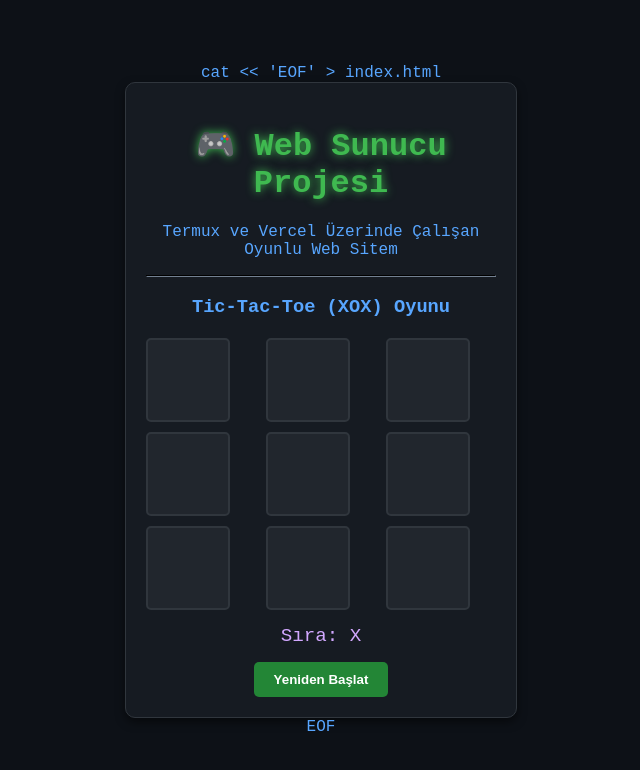
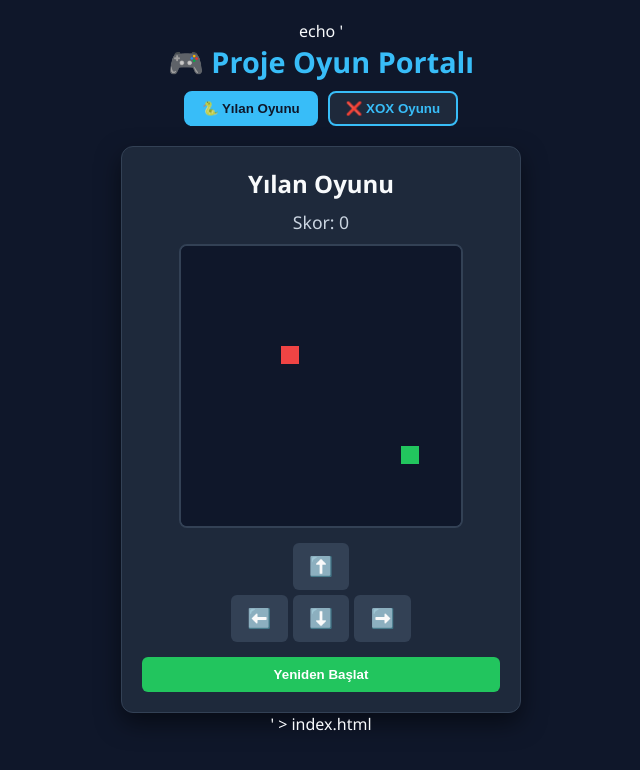
Before and after one commit to hostafa8-sudo/hocam-arti-15, a plain HTML site: page index.html in a window 1280 px wide. Shown: the whole page, without its empty margins (319-959 px from the left). Drawn offline with Linux system fonts and the light colour scheme.

Commit message:
Super arcade portal eklendi ve kod hatasi duzeltildi

```diff
--- a/index.html
+++ b/index.html
@@ -1,87 +1,81 @@
-cat << 'EOF' > index.html
-<!DOCTYPE html>
+echo '<!DOCTYPE html>
 <html lang="tr">
 <head>
     <meta charset="UTF-8">
     <meta name="viewport" content="width=device-width, initial-scale=1.0">
-    <title>Süper Web Projesi</title>
+    <title>Arcade Oyun Portalı</title>
     <style>
+        * { box-sizing: border-box; margin: 0; padding: 0; }
         body {
-            background-color: #0d1117;
-            color: #58a6ff;
-            font-family: 'Courier New', Courier, monospace;
+            background-color: #0f172a;
+            color: #f8fafc;
+            font-family: "Segoe UI", Tahoma, Geneva, Verdana, sans-serif;
             display: flex;
             flex-direction: column;
             align-items: center;
-            justify-content: center;
             min-height: 100vh;
-            margin: 0;
+            padding: 20px 10px;
         }
-        h1 {
-            color: #3fb950;
-            text-shadow: 0 0 10px #3fb950;
+        h1 { color: #38bdf8; text-align: center; margin-bottom: 10px; font-size: 1.8rem; }
+        .nav-btns { display: flex; gap: 10px; margin-bottom: 20px; }
+        .nav-btn {
+            background: #1e293b; border: 2px solid #38bdf8; color: #38bdf8;
+            padding: 8px 16px; border-radius: 8px; font-weight: bold; cursor: pointer;
         }
+        .nav-btn.active { background: #38bdf8; color: #0f172a; }
         .card {
-            background: #161b22;
-            border: 1px solid #30363d;
-            padding: 20px;
-            border-radius: 10px;
-            box-shadow: 0 4px 10px rgba(0,0,0,0.5);
-            text-align: center;
-            max-width: 350px;
-            width: 100%;
+            background: #1e293b; border: 1px solid #334155; padding: 20px;
+            border-radius: 12px; box-shadow: 0 10px 25px rgba(0,0,0,0.5);
+            text-align: center; max-width: 400px; width: 100%; display: none;
         }
-        .board {
-            display: grid;
-            grid-template-columns: repeat(3, 1fr);
-            gap: 10px;
-            margin-top: 20px;
+        .card.active { display: block; }
+
+        /* Tic Tac Toe */
+        .board { display: grid; grid-template-columns: repeat(3, 1fr); gap: 10px; margin: 15px 0; }
+        .cell {
+            width: 90px; height: 90px; background: #0f172a; border: 2px solid #334155;
+            font-size: 2.5rem; display: flex; align-items: center; justify-content: center;
+            cursor: pointer; border-radius: 8px; color: #f8fafc; font-weight: bold;
         }
-        .cell {
-            width: 80px;
-            height: 80px;
-            background-color: #21262d;
-            border: 2px solid #30363d;
-            font-size: 2rem;
-            display: flex;
-            align-items: center;
-            justify-content: center;
-            cursor: pointer;
-            color: #f0f6fc;
-            border-radius: 5px;
+
+        /* Snake */
+        canvas { background: #0f172a; border: 2px solid #334155; border-radius: 8px; margin-top: 10px; }
+        .controls { display: grid; grid-template-columns: repeat(3, 1fr); gap: 5px; width: 180px; margin: 15px auto 0; }
+        .ctrl-btn { background: #334155; color: white; border: none; padding: 12px; border-radius: 6px; font-size: 1.2rem; }
+
+        button.action-btn {
+            margin-top: 15px; padding: 10px 20px; background: #22c55e;
+            color: white; border: none; border-radius: 6px; font-weight: bold; cursor: pointer; width: 100%;
         }
-        .cell:hover {
-            background-color: #30363d;
-        }
-        #status {
-            margin-top: 15px;
-            font-size: 1.2rem;
-            color: #d2a8ff;
-        }
-        button {
-            margin-top: 15px;
-            padding: 10px 20px;
-            background-color: #238636;
-            color: white;
-            border: none;
-            border-radius: 5px;
-            cursor: pointer;
-            font-weight: bold;
-        }
-        button:hover {
-            background-color: #2ea043;
-        }
+        #status { margin-top: 10px; font-size: 1.1rem; color: #cbd5e1; }
     </style>
 </head>
 <body>
 
-    <div class="card">
-        <h1>🎮 Web Sunucu Projesi</h1>
-        <p>Termux ve Vercel Üzerinde Çalışan Oyunlu Web Sitem</p>
-        <hr style="border-color: #30363d;">
+    <h1>🎮 Proje Oyun Portalı</h1>
+    <div class="nav-btns">
+        <button class="nav-btn active" onclick="switchGame(1)">🐍 Yılan Oyunu</button>
+        <button class="nav-btn" onclick="switchGame(2)">❌ XOX Oyunu</button>
+    </div>
 
-        <h3>Tic-Tac-Toe (XOX) Oyunu</h3>
-        <div class="board" id="board">
+    <!-- OYUN 1: YILAN -->
+    <div id="game1" class="card active">
+        <h2>Yılan Oyunu</h2>
+        <div id="status">Skor: <span id="score">0</span></div>
+        <canvas id="snakeCanvas" width="280" height="280"></canvas>
+        <div class="controls">
+            <div></div><button class="ctrl-btn" onclick="setDir('UP')">⬆️</button><div></div>
+            <button class="ctrl-btn" onclick="setDir('LEFT')">⬅️</button>
+            <button class="ctrl-btn" onclick="setDir('DOWN')">⬇️</button>
+            <button class="ctrl-btn" onclick="setDir('RIGHT')">➡️</button>
+        </div>
+        <button class="action-btn" onclick="resetSnake()">Yeniden Başlat</button>
+    </div>
+
+    <!-- OYUN 2: XOX -->
+    <div id="game2" class="card">
+        <h2>Tic-Tac-Toe</h2>
+        <div class="board">
             <div class="cell" onclick="makeMove(0)"></div>
             <div class="cell" onclick="makeMove(1)"></div>
             <div class="cell" onclick="makeMove(2)"></div>
@@ -92,67 +86,83 @@ cat << 'EOF' > index.html
             <div class="cell" onclick="makeMove(7)"></div>
             <div class="cell" onclick="makeMove(8)"></div>
         </div>
-        <div id="status">Sıra: X</div>
-        <button onclick="resetGame()">Yeniden Başlat</button>
+        <div id="xox-status">Sıra: X</div>
+        <button class="action-btn" onclick="resetXOX()">Yeniden Başlat</button>
     </div>
 
     <script>
-        let board = ['', '', '', '', '', '', '', '', ''];
-        let currentPlayer = 'X';
-        let isGameActive = true;
+        function switchGame(num) {
+            document.querySelectorAll(".card").forEach(c => c.classList.remove("active"));
+            document.querySelectorAll(".nav-btn").forEach(b => b.classList.remove("active"));
+            document.getElementById("game" + num).classList.add("active");
+            event.target.classList.add("active");
+            if(num === 1) resetSnake();
+        }
 
-        const winningConditions = [
-            [0, 1, 2], [3, 4, 5], [6, 7, 8],
-            [0, 3, 6], [1, 4, 7], [2, 5, 8],
-            [0, 4, 8], [2, 4, 6]
-        ];
+        /* --- XOX LOGIC --- */
+        let board = ["", "", "", "", "", "", "", "", ""];
+        let currentPlayer = "X", isGameActive = true;
+        const wins = [[0,1,2],[3,4,5],[6,7,8],[0,3,6],[1,4,7],[2,5,8],[0,4,8],[2,4,6]];
 
-        function makeMove(index) {
-            if (board[index] === '' && isGameActive) {
-                board[index] = currentPlayer;
-                document.getElementsByClassName('cell')[index].innerText = currentPlayer;
-                checkResult();
+        function makeMove(i) {
+            if(board[i] === "" && isGameActive) {
+                board[i] = currentPlayer;
+                document.querySelectorAll(".cell")[i].innerText = currentPlayer;
+                checkXOX();
             }
         }
+        function checkXOX() {
+            let won = wins.some(w => board[w[0]] && board[w[0]]===board[w[1]] && board[w[0]]===board[w[2]]);
+            if(won) { document.getElementById("xox-status").innerText = `Kazanan: ${currentPlayer} 🎉`; isGameActive = false; return; }
+            if(!board.includes("")) { document.getElementById("xox-status").innerText = "Berabere! 🤝"; isGameActive = false; return; }
+            currentPlayer = currentPlayer === "X" ? "O" : "X";
+            document.getElementById("xox-status").innerText = `Sıra: ${currentPlayer}`;
+        }
+        function resetXOX() {
+            board = ["", "", "", "", "", "", "", "", ""]; currentPlayer = "X"; isGameActive = true;
+            document.getElementById("xox-status").innerText = "Sıra: X";
+            document.querySelectorAll(".cell").forEach(c => c.innerText = "");
+        }
 
-        function checkResult() {
-            let roundWon = false;
-            for (let i = 0; i < winningConditions.length; i++) {
-                const [a, b, c] = winningConditions[i];
-                if (board[a] && board[a] === board[b] && board[a] === board[c]) {
-                    roundWon = true;
-                    break;
-                }
+        /* --- SNAKE LOGIC --- */
+        const canvas = document.getElementById("snakeCanvas");
+        const ctx = canvas.getContext("2d");
+        let snake, food, dir, score, gameLoop;
+
+        function resetSnake() {
+            clearInterval(gameLoop);
+            snake = [{x: 10, y: 10}]; food = {x: 5, y: 5}; dir = "RIGHT"; score = 0;
+            document.getElementById("score").innerText = score;
+            gameLoop = setInterval(drawSnake, 150);
+        }
+        function setDir(d) {
+            if(d==="UP"&&dir!=="DOWN") dir="UP";
+            if(d==="DOWN"&&dir!=="UP") dir="DOWN";
+            if(d==="LEFT"&&dir!=="RIGHT") dir="LEFT";
+            if(d==="RIGHT"&&dir!=="LEFT") dir="RIGHT";
+        }
+        function drawSnake() {
+            let head = {...snake[0]};
+            if(dir==="UP") head.y--; if(dir==="DOWN") head.y++;
+            if(dir==="LEFT") head.x--; if(dir==="RIGHT") head.x++;
+
+            if(head.x<0 || head.x>=14 || head.y<0 || head.y>=14 || snake.some(s=>s.x===head.x && s.y===head.y)) {
+                alert("Oyun Bitti! Skorunuz: " + score);
+                resetSnake(); return;
             }
 
-            if (roundWon) {
-                document.getElementById('status').innerText = `Kazanan: ${currentPlayer} 🎉`;
-                isGameActive = false;
-                return;
-            }
+            snake.unshift(head);
+            if(head.x===food.x && head.y===food.y) {
+                score += 10; document.getElementById("score").innerText = score;
+                food = {x: Math.floor(Math.random()*14), y: Math.floor(Math.random()*14)};
+            } else { snake.pop(); }
 
-            if (!board.includes('')) {
-                document.getElementById('status').innerText = 'Berabere! 🤝';
-                isGameActive = false;
-                return;
-            }
-
-            currentPlayer = currentPlayer === 'X' ? 'O' : 'X';
-            document.getElementById('status').innerText = `Sıra: ${currentPlayer}`;
+            ctx.fillStyle = "#0f172a"; ctx.fillRect(0, 0, 280, 280);
+            ctx.fillStyle = "#ef4444"; ctx.fillRect(food.x*20, food.y*20, 18, 18);
+            ctx.fillStyle = "#22c55e";
+            snake.forEach(s => ctx.fillRect(s.x*20, s.y*20, 18, 18));
         }
-
-        function resetGame() {
-            board = ['', '', '', '', '', '', '', '', ''];
-            currentPlayer = 'X';
-            isGameActive = true;
-            document.getElementById('status').innerText = `Sıra: ${currentPlayer}`;
-            let cells = document.getElementsByClassName('cell');
-            for (let i = 0; i < cells.length; i++) {
-                cells[i].innerText = '';
-            }
-        }
+        resetSnake();
     </script>
-
 </body>
-</html>
-EOF
+</html>' > index.html
```
